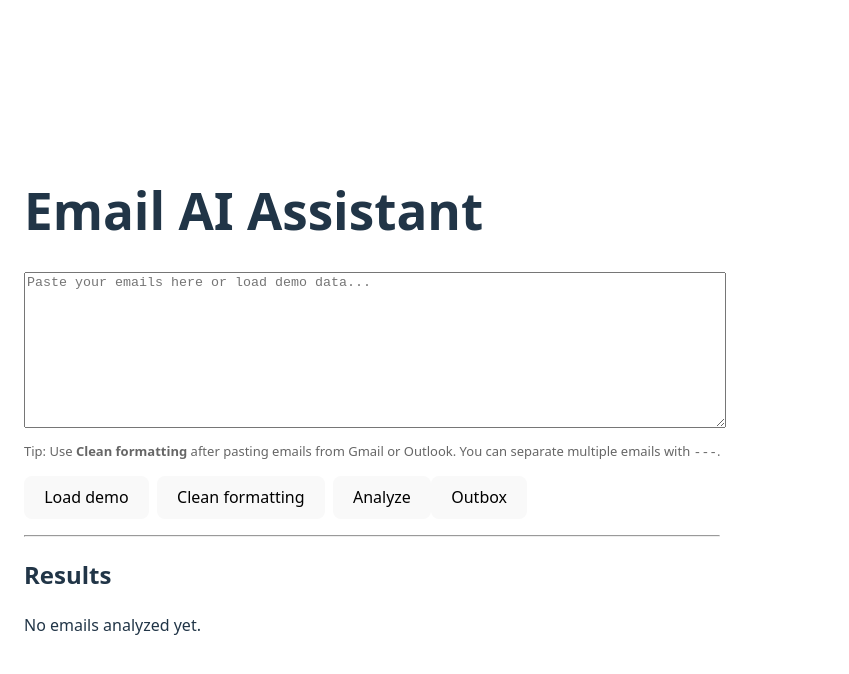
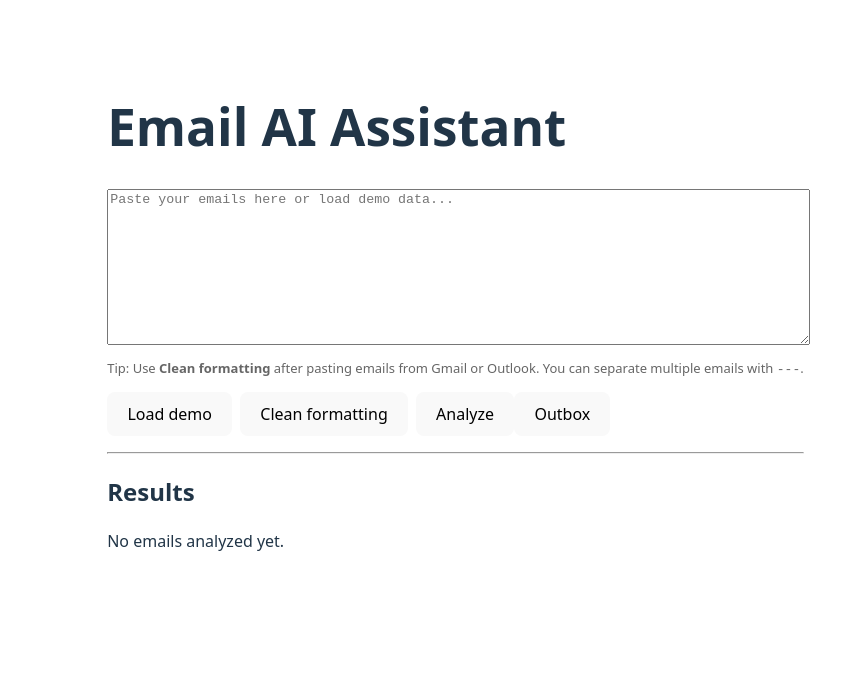
Before and after one commit to Boryana-Mihaylova/email-ai-assistant-frontend, a React (Vite) app: page / in a window 1280 px wide. Shown: the top 674 px of the page, without its empty margins (0-849 px from the left). Built offline with nearby package versions, Linux system fonts and the light colour scheme.

Commit message:
Refactor layout structure with page wrapper and app panel

```diff
--- a/src/App.tsx
+++ b/src/App.tsx
@@ -211,7 +211,23 @@ function App() {
   }
 
   return (
-    <div style={{ maxWidth: 800, margin: "0 auto", padding: 24 }}>
+    <div
+      style={{
+        minHeight: "100vh",
+        padding: "32px 24px",
+        boxSizing: "border-box",
+        display: "flex",
+        justifyContent: "center",
+      }}
+    >
+      <div
+        style={{
+          width: "100%",
+          maxWidth: 900,
+          padding: 32,
+          marginLeft: "clamp(0px, 4vw, 60px)",
+        }}
+      >
         <h1>Email AI Assistant</h1>
 
         <textarea
@@ -224,8 +240,8 @@ function App() {
 
         <p style={{ fontSize: 13, color: "#666", marginTop: 4 }}>
           Tip: Use <strong>Clean formatting</strong> after pasting emails from
-        Gmail or Outlook. You can separate multiple emails with <code>---</code>
-        .
+          Gmail or Outlook. You can separate multiple emails with{" "}
+          <code>---</code>.
         </p>
 
         <div style={{ marginBottom: 16 }}>
@@ -489,6 +505,7 @@ function App() {
           </div>
         )}
       </div>
+    </div>
   );
 }
 
```
Lines whose indentation alone changed are shown as unchanged.
